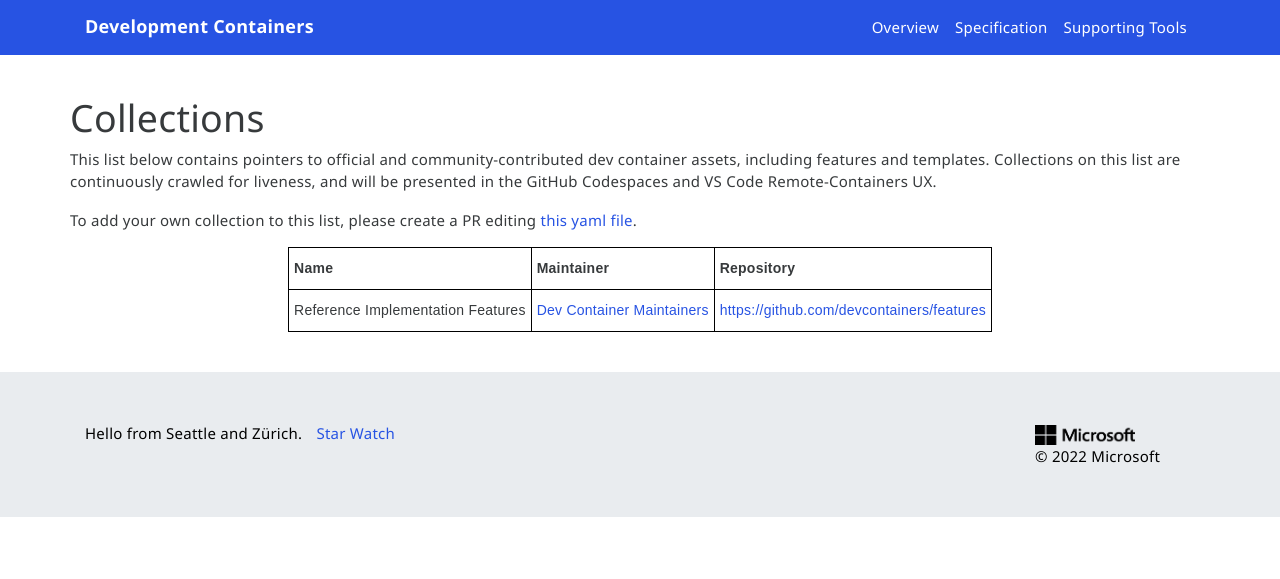
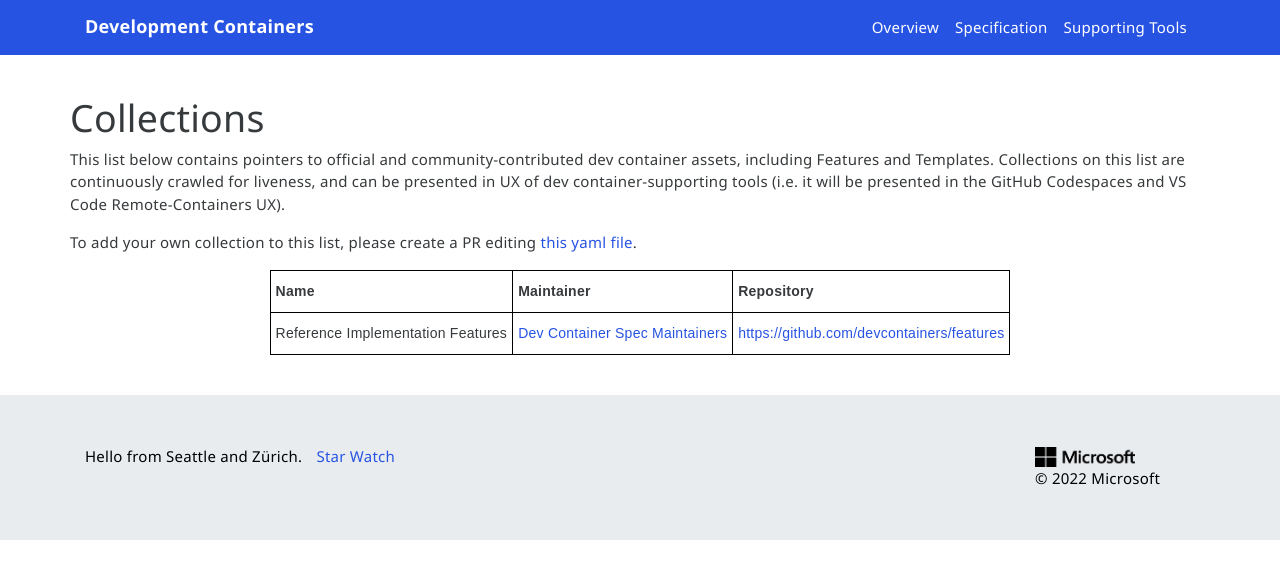
Before and after one commit to devcontainers/devcontainers.github.io, a Jekyll site: the page built from collections.html, in a window 1280 px wide. Shown: the top 579 px of the page. Built offline with Jekyll 4.4.1, drawn with Linux system fonts in a browser that asks for light colours; nearby versions of some CDN libraries; comment, search, counter and statistics services are not loaded.

Commit message:
update copy

```diff
--- a/_data/collection-index.yml
+++ b/_data/collection-index.yml
@@ -1,5 +1,5 @@
 - name: Reference Implementation Features
-  maintainer: Dev Container Maintainers
+  maintainer: Dev Container Spec Maintainers
   contact: https://github.com/devcontainers/features/issues
   repository: https://github.com/devcontainers/features
   ociReference: ghcr.io/devcontainers/features
--- a/collections.html
+++ b/collections.html
@@ -6,9 +6,9 @@
 
 <h1 style="margin-left: auto;margin-right: auto;">Collections</h1>
 <p style="margin-left: auto;margin-right: auto;">
-    This list below contains pointers to official and community-contributed dev container assets, including features and templates.
-    Collections on this list are continuously crawled for liveness, and will be presented in the
-    GitHub Codespaces and VS Code Remote-Containers UX.
+    This list below contains pointers to official and community-contributed dev container assets, including Features and Templates.
+    Collections on this list are continuously crawled for liveness, and can be presented in UX of dev container-supporting tools
+    (i.e. it will be presented in the GitHub Codespaces and VS Code Remote-Containers UX).
 </p>
 
 <p>
```
